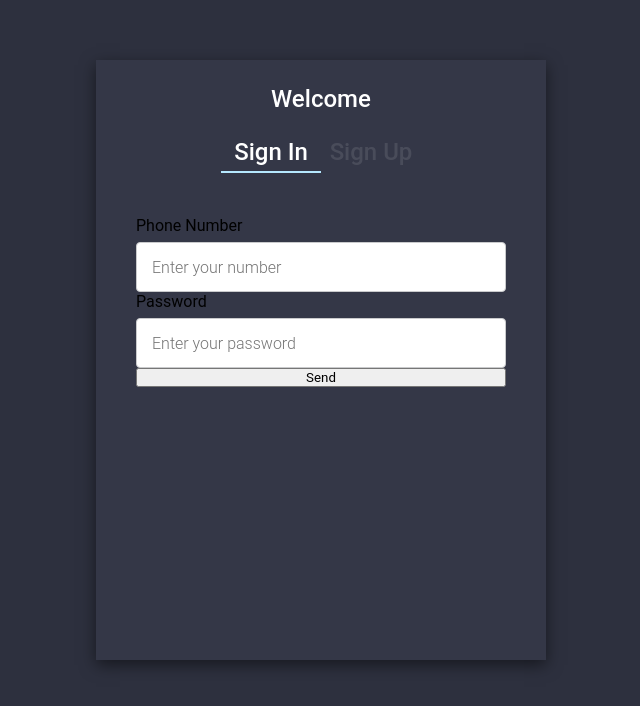
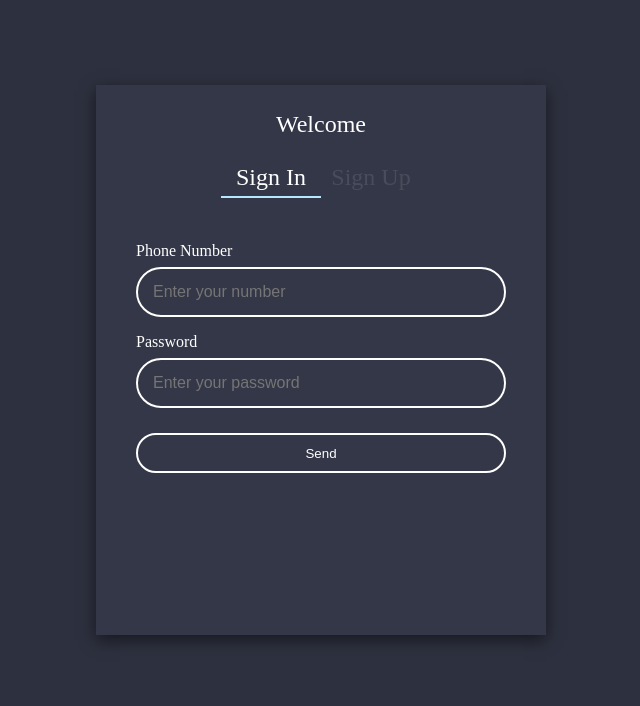
Before and after one commit to igorek888rane/chat, a React (Vite) app: page / in a window 1280 px wide. Shown: the top 706 px of the page, without its empty margins (319-959 px from the left). Built offline with nearby package versions, Linux system fonts and the light colour scheme.

Commit message:
refactor

```diff
--- a/src/components/Form/Form.module.scss
+++ b/src/components/Form/Form.module.scss
@@ -5,4 +5,9 @@
 	padding: 30px 40px;
 	min-width: 450px;
 	height: 100%;
+	grid-gap: 15px;
+
+	&_btn {
+		margin-top: 10px;
+	}
 }
--- a/src/components/Form/FormLogin.tsx
+++ b/src/components/Form/FormLogin.tsx
@@ -16,6 +16,7 @@ const FormLogin: FC = () => {
 	})
 	return (
 		<form className={styles.form} onSubmit={handleSubmit}>
+			<div className={styles.form_item}>
 				<MyInput
 					id={'phoneNumber'}
 					name={'phoneNumber'}
@@ -25,6 +26,8 @@ const FormLogin: FC = () => {
 					value={values.phoneNumber}
 					onChange={handleChange}
 				/>
+			</div>
+			<div className={styles.form_item}>
 				<MyInput
 					id={'password'}
 					name={'password'}
@@ -34,7 +37,10 @@ const FormLogin: FC = () => {
 					value={values.password}
 					onChange={handleChange}
 				/>
+			</div>
+			<div className={styles.form_btn}>
 				<MyButton type={'submit'}>Send</MyButton>
+			</div>
 		</form>
 	)
 }
--- a/src/components/Form/FormRegister.tsx
+++ b/src/components/Form/FormRegister.tsx
@@ -17,6 +17,7 @@ const FormRegister: FC = () => {
 	})
 	return (
 		<form className={styles.form} onSubmit={handleSubmit}>
+			<div className={styles.form_item}>
 				<MyInput
 					id={'phoneNumber'}
 					name={'phoneNumber'}
@@ -26,6 +27,8 @@ const FormRegister: FC = () => {
 					value={values.phoneNumber}
 					onChange={handleChange}
 				/>
+			</div>
+			<div className={styles.form_item}>
 				<MyInput
 					id={'userName'}
 					name={'userName'}
@@ -35,6 +38,8 @@ const FormRegister: FC = () => {
 					value={values.userName}
 					onChange={handleChange}
 				/>
+			</div>
+			<div className={styles.form_item}>
 				<MyInput
 					id={'password'}
 					name={'password'}
@@ -44,7 +49,10 @@ const FormRegister: FC = () => {
 					value={values.password}
 					onChange={handleChange}
 				/>
+			</div>
+			<div className={styles.form_btn}>
 				<MyButton type={'submit'}>Send</MyButton>
+			</div>
 		</form>
 	)
 }
--- a/src/components/UI/MyButton/MyButton.module.scss
+++ b/src/components/UI/MyButton/MyButton.module.scss
@@ -1,2 +1,21 @@
+@import 'src/styles/variable';
+
 .btn {
+	align-self: center;
+	background-color: transparent;
+	width: 100%;
+	height: 40px;
+	cursor: pointer;
+	border: 2px solid #ffff;
+	color: #ffff;
+	border-radius: 25px;
+
+	&:active {
+		opacity: 0.5;
+	}
+
+	&:hover {
+		background-color: #ffff;
+		color: $additional-color;
+	}
 }
--- a/src/components/UI/MyInput/MyInput.module.scss
+++ b/src/components/UI/MyInput/MyInput.module.scss
@@ -5,24 +5,27 @@
 	height: 50px;
 	padding: 15px;
 	outline: none;
-	background: #ffff;
-	border: 1px solid #c9cacc;
-	border-radius: 4px;
+	background: $additional-color;
+	border: 2px solid #fff;
+	border-radius: 25px;
 	margin-top: 7px;
 	font-weight: 300;
 	font-size: 16px;
 	line-height: 20px;
-	color: $additional-color;
+	color: #ffff;
 }
+
 .label {
 	color: #ffff;
 	font-size: 16px;
 	font-style: normal;
 	line-height: 19px;
 }
+
 .errorInput {
 	border: 1px solid red;
 }
+
 .error {
 	position: absolute;
 	color: red;
--- a/src/components/UI/MyInput/MyInput.tsx
+++ b/src/components/UI/MyInput/MyInput.tsx
@@ -22,7 +22,9 @@ const MyInput: FC<MyInputProps> = ({
 }) => {
 	return (
 		<>
-			<label htmlFor={name}>{label}</label>
+			<label className={styles.label} htmlFor={name}>
+				{label}
+			</label>
 			<input
 				className={styles.input}
 				id={id}
--- a/src/pages/AuthPage/AuthPage.module.scss
+++ b/src/pages/AuthPage/AuthPage.module.scss
@@ -12,7 +12,7 @@
 		flex-direction: column;
 		align-items: center;
 		min-width: 450px;
-		height: 600px;
+		height: 550px;
 		background-color: $additional-color;
 		box-shadow: 0 5px 15px rgba(0, 0, 0, 0.5);
 
--- a/src/pages/AuthPage/AuthPage.tsx
+++ b/src/pages/AuthPage/AuthPage.tsx
@@ -14,7 +14,7 @@ const AuthPage = () => {
 	const [left, setLeft] = useState<number>(-Number(formWidth) / 2)
 
 	useEffect(() => {
-		formWidth && !left ? setLeft(-formWidth / 2) : setLeft(0)
+		formWidth && active === 'Sign In' ? setLeft(0) : setLeft(-formWidth / 2)
 	}, [active])
 
 	return (
--- a/src/styles/App.scss
+++ b/src/styles/App.scss
@@ -4,11 +4,12 @@
 	margin: 0;
 	padding: 0;
 	box-sizing: border-box;
-	font-family: 'Roboto', sans-serif;
 }
+
 body {
 	background-color: $backgroundColor;
 }
+
 h1 {
 	font-size: 24px;
 	font-weight: 500;
@@ -16,6 +17,7 @@ h1 {
 	text-align: center;
 	color: #ffff;
 }
+
 h2 {
 	font-weight: 300;
 	font-size: 17px;
```
Lines whose indentation alone changed are shown as unchanged.
